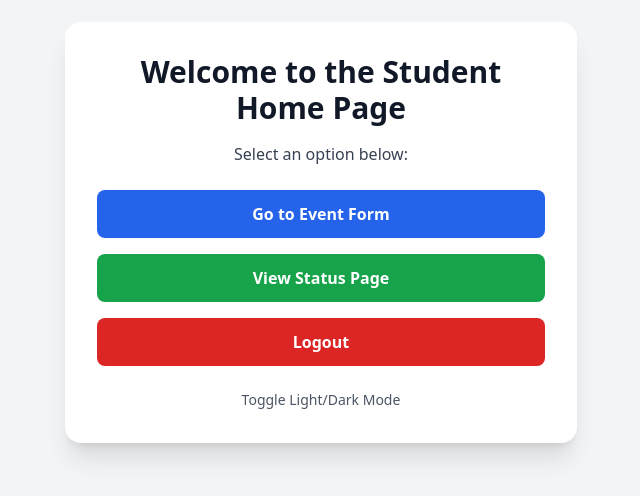
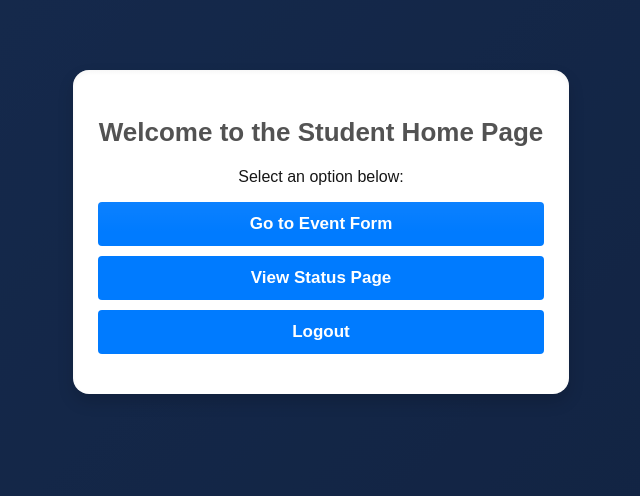
Before and after one commit to KrishBurla/event-management, a website: page public/studentHome.html in a window 1280 px wide. Shown: the part 168-664 px from the top of the page, without its empty margins (319-959 px from the left). Drawn offline with nearby package versions, Linux system fonts and the light colour scheme.

Commit message:
Original studentHome.html

```diff
--- a/public/studentHome.html
+++ b/public/studentHome.html
@@ -1,40 +1,21 @@
 <!DOCTYPE html>
-<html lang="en" class="transition duration-300">
+<html lang="en">
 <head>
-  <meta charset="UTF-8" />
-  <meta name="viewport" content="width=device-width, initial-scale=1.0"/>
-  <title>Student Home</title>
-  <script src="https://cdn.tailwindcss.com"></script>
-  <script>
-    tailwind.config = {
-      darkMode: 'class',
-    };
-  </script>
-  <script src="/js/theme.js"></script>
-  <script src="/js/script.js" defer></script>
+    <meta charset="UTF-8">
+    <meta name="viewport" content="width=device-width, initial-scale=1.0">
+    <title>Student Home</title>
+    <link rel="stylesheet" href="/css/styles.css">
+    <script src="/js/script.js" defer></script>
 </head>
-<body class="bg-gray-100 dark:bg-gray-900 text-gray-900 dark:text-white min-h-screen flex items-center justify-center transition duration-300">
-
-  <div class="text-center p-8 bg-white dark:bg-gray-800 rounded-2xl shadow-xl w-full max-w-lg">
-    <h1 class="text-3xl font-bold mb-4">Welcome to the Student Home Page</h1>
-    <p class="mb-6 text-gray-700 dark:text-gray-300">Select an option below:</p>
-
-    <div class="flex flex-col gap-4">
-      <a href="form.html" class="px-6 py-3 bg-blue-600 text-white rounded-lg hover:bg-blue-700 transition font-semibold">
-        Go to Event Form
-      </a>
-      <a href="status.html" class="px-6 py-3 bg-green-600 text-white rounded-lg hover:bg-green-700 transition font-semibold">
-        View Status Page
-      </a>
-      <a href="index.html" class="px-6 py-3 bg-red-600 text-white rounded-lg hover:bg-red-700 transition font-semibold">
-        Logout
-      </a>
+<body>
+    <div class="home-container">
+        <h1>Welcome to the Student Home Page</h1>
+        <p>Select an option below:</p>
+        <div class="link-container">
+            <a href="form.html" class="home-link">Go to Event Form</a>
+            <a href="status.html" class="home-link">View Status Page</a>
+            <a href="index.html" class="home-link">Logout</a>
+        </div>
     </div>
-
-    <button onclick="document.documentElement.classList.toggle('dark')" class="mt-6 text-sm text-gray-600 dark:text-gray-400 hover:underline">
-      Toggle Light/Dark Mode
-    </button>
-  </div>
-
 </body>
 </html>
```
